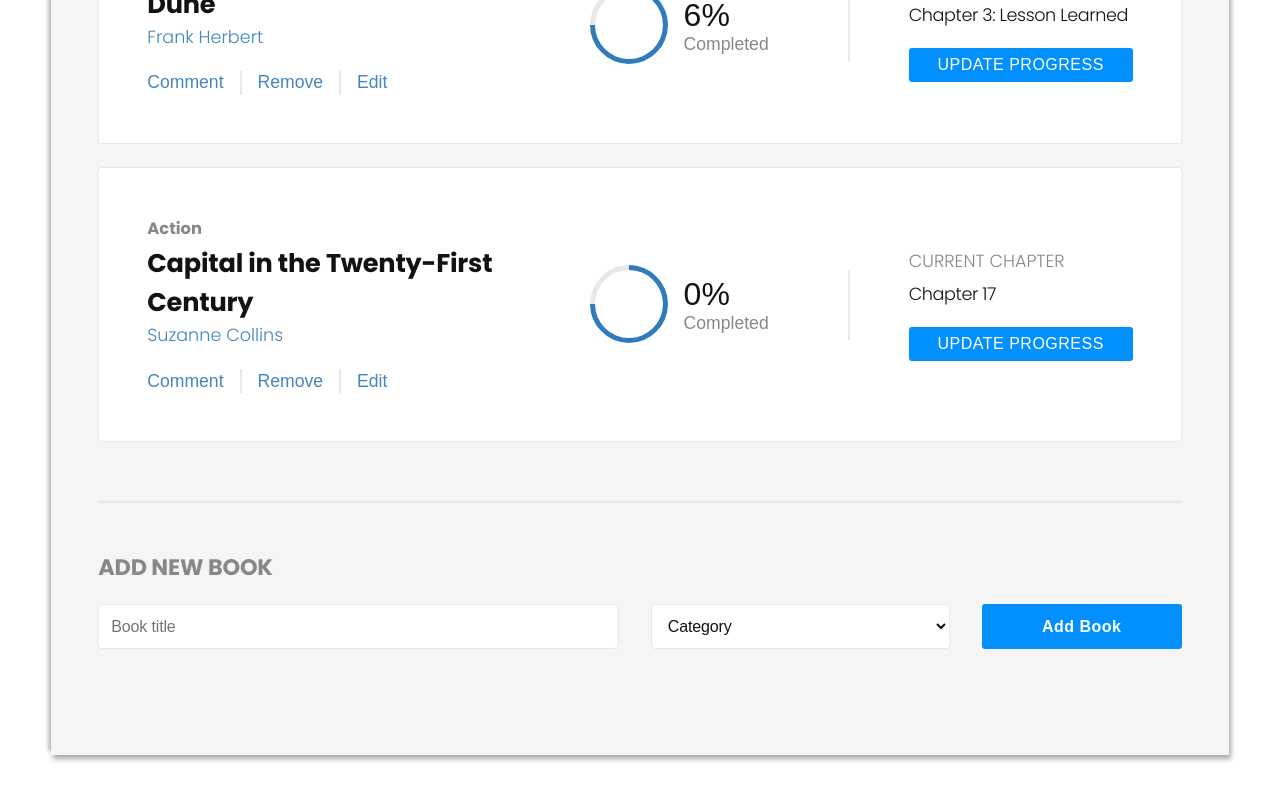
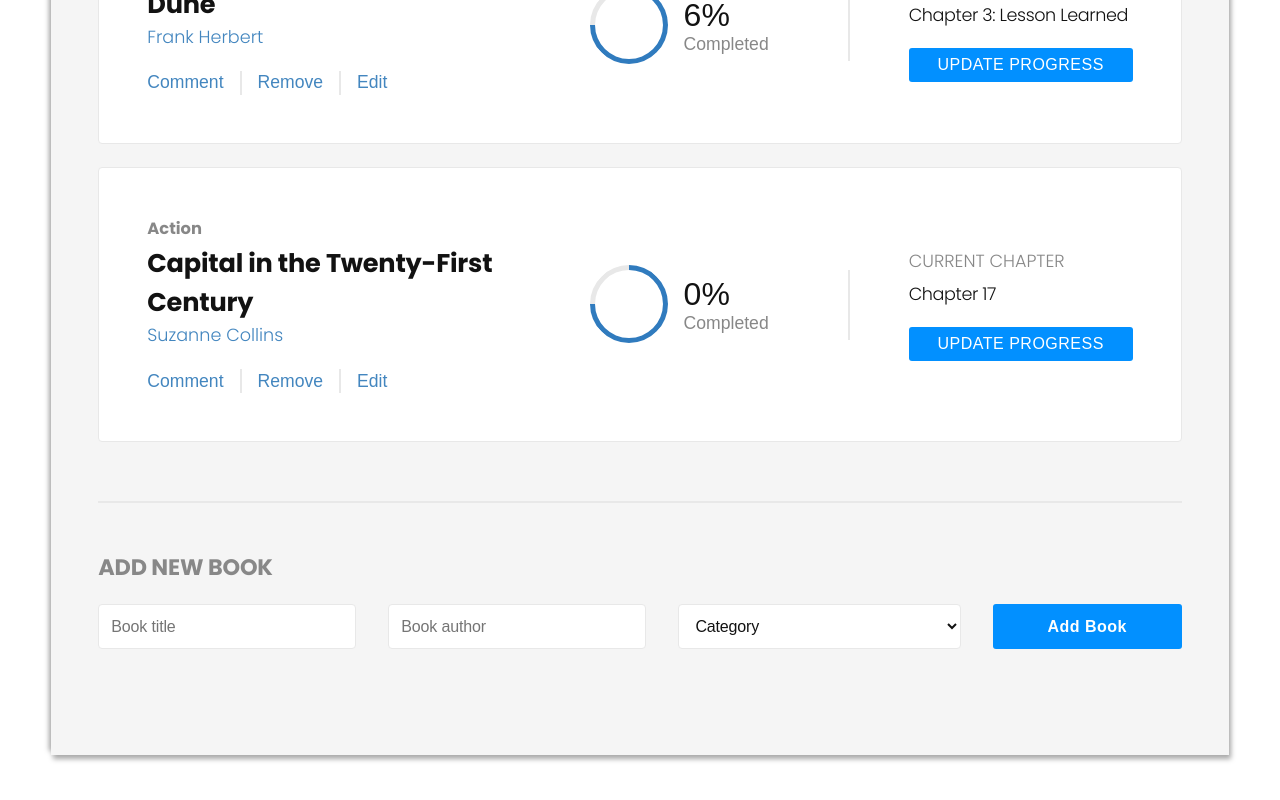
Before and after one commit to AhmadiGu/BookStore, a React (Create React App) app: page / in a window 1280 px wide. Shown: the part 564-1364 px from the top of the page. Built offline with nearby package versions, Linux system fonts and the light colour scheme.

Commit message:
Required changes added

```diff
--- a/src/App.css
+++ b/src/App.css
@@ -255,7 +255,11 @@
 }
 
 .add-title {
-  width: 50%;
+  width: 25%;
+}
+
+.add-author {
+  width: 25%;
 }
 
 .add-category {
--- a/src/components/AddBook.js
+++ b/src/components/AddBook.js
@@ -5,6 +5,7 @@
     <h2 className="form-title"> ADD NEW BOOK</h2>
     <form className="add-form">
       <input className="form-item add-title" type="text" placeholder="Book title" />
+      <input className="form-item add-author" type="text" placeholder="Book author" />
       <select className="form-item add-category" name="category">
         <option className="disable">Category</option>
         <option value="Action">Action</option>
```
Also changed, not shown: 1 other file (tests, documents, lock files or other folders).
